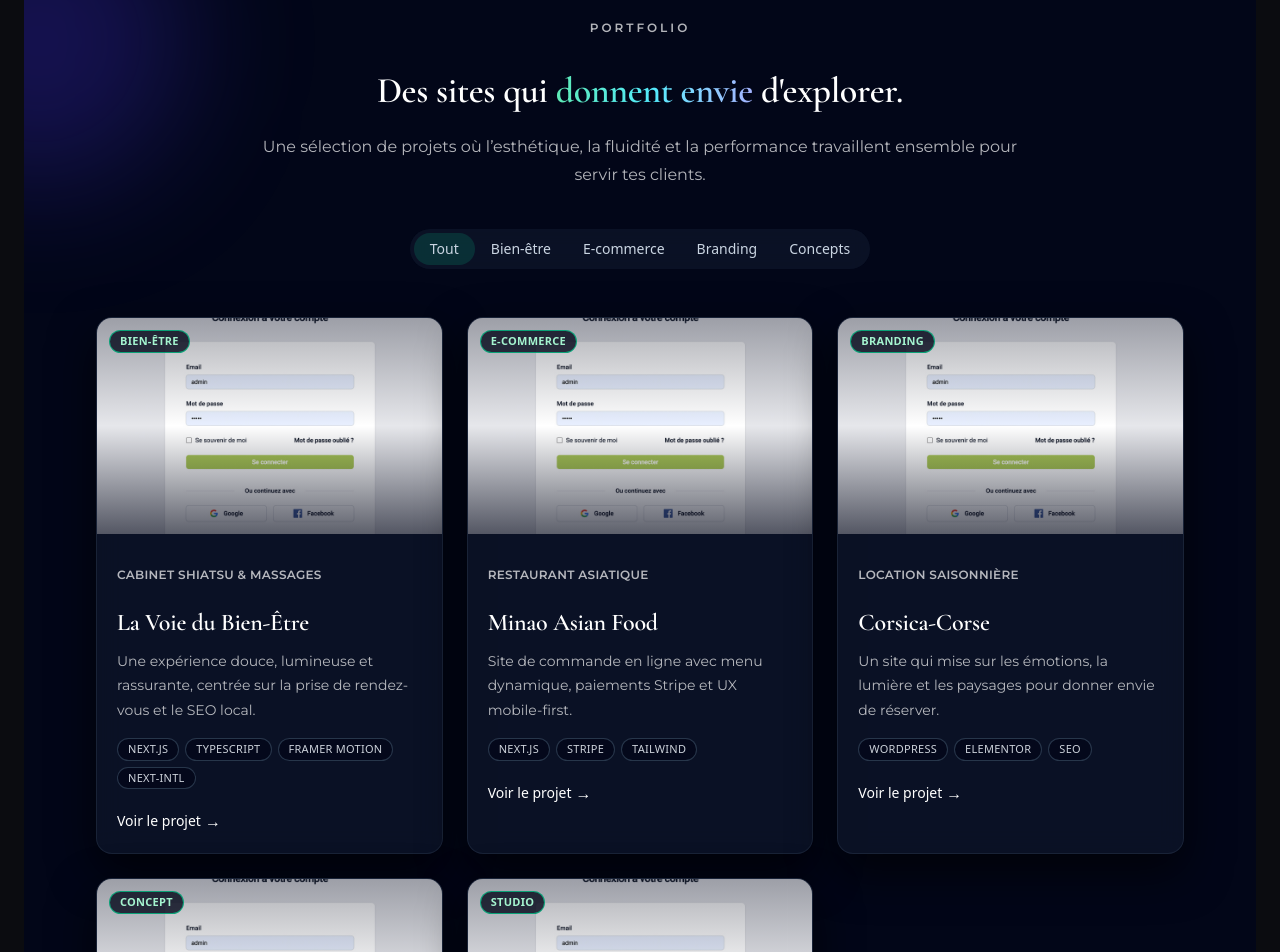
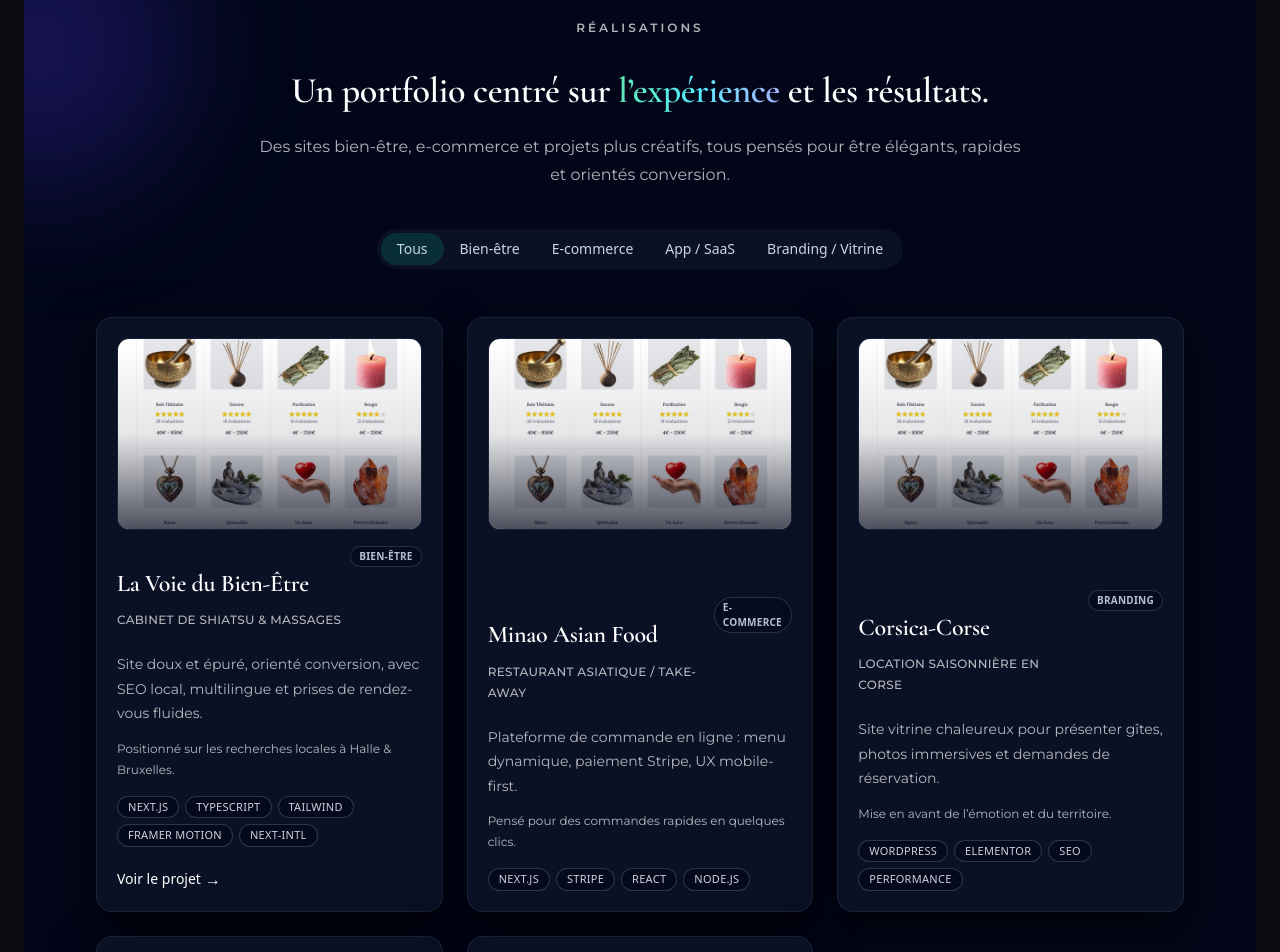
Before and after one commit to StephaneGamot/stephanegamot, a Next.js app: page /portfolio in a window 1280 px wide. Shown: the part 220-1172 px from the top of the page. Built offline with nearby package versions, Linux system fonts and the light colour scheme.

Commit message:
Update PortfolioSection.tsx

```diff
--- a/components/Portfolio/PortfolioSection.tsx
+++ b/components/Portfolio/PortfolioSection.tsx
@@ -1,10 +1,10 @@
 "use client";
 
 import { useState } from "react";
-import { motion, AnimatePresence, type Variants } from "framer-motion";
+import { motion, AnimatePresence } from "framer-motion";
 import Image from "next/image";
 
-type CategoryId = "all" | "wellness" | "ecommerce" | "branding" | "concept";
+type CategoryId = "all" | "wellness" | "ecommerce" | "saas" | "branding";
 
 type Project = {
   id: number;
@@ -13,170 +13,154 @@ type Project = {
   description: string;
   category: CategoryId;
   techs: string[];
-  image: string;
+  link?: string;
+  highlight?: string;
+  imageSrc: string;
   imageAlt: string;
-  link?: string;
-  badge?: string;
 };
 
 const categories: { id: CategoryId; label: string }[] = [
-  { id: "all", label: "Tout" },
+  { id: "all", label: "Tous" },
   { id: "wellness", label: "Bien-être" },
   { id: "ecommerce", label: "E-commerce" },
-  { id: "branding", label: "Branding" },
-  { id: "concept", label: "Concepts" },
+  { id: "saas", label: "App / SaaS" },
+  { id: "branding", label: "Branding / Vitrine" },
 ];
 
 const projects: Project[] = [
   {
     id: 1,
     title: "La Voie du Bien-Être",
-    client: "Cabinet shiatsu & massages",
+    client: "Cabinet de shiatsu & massages",
     description:
-      "Une expérience douce, lumineuse et rassurante, centrée sur la prise de rendez-vous et le SEO local.",
+      "Site doux et épuré, orienté conversion, avec SEO local, multilingue et prises de rendez-vous fluides.",
     category: "wellness",
-    techs: ["Next.js", "TypeScript", "Framer Motion", "next-intl"],
-    image: "/Images/carrousel/traiteur43.jpg",
+    techs: ["Next.js", "TypeScript", "Tailwind", "Framer Motion", "next-intl"],
+    link: "https://lavoiedubienetre.be",
+    highlight: "Positionné sur les recherches locales à Halle & Bruxelles.",
+    imageSrc: "/Images/carrousel/boutique-lg.webp",
     imageAlt: "Capture du site La Voie du Bien-Être",
-    link: "https://lavoiedubienetre.be",
-    badge: "Bien-être",
   },
   {
     id: 2,
     title: "Minao Asian Food",
-    client: "Restaurant asiatique",
+    client: "Restaurant asiatique / take-away",
     description:
-      "Site de commande en ligne avec menu dynamique, paiements Stripe et UX mobile-first.",
+      "Plateforme de commande en ligne : menu dynamique, paiement Stripe, UX mobile-first.",
     category: "ecommerce",
-    techs: ["Next.js", "Stripe", "Tailwind"],
- image: "/Images/carrousel/traiteur43.jpg",
+    techs: ["Next.js", "Stripe", "React", "Node.js"],
+    // pas de link -> pas de bouton
+    highlight: "Pensé pour des commandes rapides en quelques clics.",
+    imageSrc: "/Images/carrousel/boutique-lg.webp",
     imageAlt: "Capture du site Minao Asian Food",
-    link: "#",
-    badge: "E-commerce",
   },
   {
     id: 3,
     title: "Corsica-Corse",
-    client: "Location saisonnière",
+    client: "Location saisonnière en Corse",
     description:
-      "Un site qui mise sur les émotions, la lumière et les paysages pour donner envie de réserver.",
+      "Site vitrine chaleureux pour présenter gîtes, photos immersives et demandes de réservation.",
     category: "branding",
-    techs: ["WordPress", "Elementor", "SEO"],
- image: "/Images/carrousel/traiteur43.jpg",
+    techs: ["WordPress", "Elementor", "SEO", "Performance"],
+    highlight: "Mise en avant de l’émotion et du territoire.",
+    imageSrc: "/Images/carrousel/boutique-lg.webp",
     imageAlt: "Capture du site Corsica-Corse",
-    link: "#",
-    badge: "Branding",
   },
   {
     id: 4,
     title: "Synastria / AstraLovers",
-    client: "Concept app compatibilité",
+    client: "Concept d’app de compatibilité amoureuse",
     description:
-      "Interface ludique et cosmique pour explorer affinités et premières phrases basées sur les signes.",
-    category: "concept",
-    techs: ["Next.js", "Design System"],
- image: "/Images/carrousel/traiteur43.jpg",
-    imageAlt: "Mockup d'une application d'astrologie",
-    link: "#",
-    badge: "Concept",
+      "Prototype d’application basée sur l’astrologie, onboarding ludique et scénarios d’affinités.",
+    category: "saas",
+    techs: ["Next.js", "TypeScript", "Design System", "API"],
+    highlight: "Expérience utilisateur centrée sur le jeu et la curiosité.",
+    imageSrc: "/Images/carrousel/boutique-lg.webp",
+    imageAlt: "Mockup de l’application Synastria / AstraLovers",
   },
   {
     id: 5,
-    title: "White Wolf Studio",
+    title: "White Wolf Web – Studio",
     client: "Studio web haut de gamme",
     description:
-      "Identité premium, sobre, centrée sur la valeur, la confiance et la performance technique.",
+      "Identité visuelle premium, storytelling clair et mise en valeur du portfolio et des services.",
     category: "branding",
-    techs: ["Next.js", "Framer Motion", "Tailwind"],
- image: "/Images/carrousel/traiteur43.jpg",
-    imageAlt: "Capture d'un site de studio web haut de gamme",
-    link: "#",
-    badge: "Studio",
+    techs: ["Next.js", "Framer Motion", "Tailwind", "SEO"],
+    highlight:
+      "Pensé pour rassurer les clients exigeants dès la première impression.",
+    imageSrc: "/Images/carrousel/boutique-lg.webp",
+    imageAlt: "Capture du site White Wolf Web Studio",
   },
 ];
 
-// Variants (sans prise de tête avec TS)
-const sectionVariants: Variants = {
-  hidden: { opacity: 0, y: 50 },
-  visible: {
-    opacity: 1,
-    y: 0,
-    transition: { duration: 0.7, ease: "easeOut" },
-  },
-};
+function labelFromCategory(category: CategoryId): string {
+  switch (category) {
+    case "wellness":
+      return "Bien-être";
+    case "ecommerce":
+      return "E-commerce";
+    case "saas":
+      return "App / SaaS";
+    case "branding":
+      return "Branding";
+    default:
+      return "Projet";
+  }
+}
 
-const gridVariants: Variants = {
-  hidden: {},
-  visible: {
-    transition: { staggerChildren: 0.12 },
-  },
-};
-
-const cardVariants: Variants = {
-  hidden: { opacity: 0, y: 30, scale: 0.96 },
-  visible: {
-    opacity: 1,
-    y: 0,
-    scale: 1,
-    transition: { duration: 0.45, ease: "easeOut" },
-  },
-};
-
-export default function PortfolioGallery() {
+export default function PortfolioShowcase() {
   const [activeCategory, setActiveCategory] = useState<CategoryId>("all");
 
-  const filtered =
+  const filteredProjects =
     activeCategory === "all"
       ? projects
       : projects.filter((p) => p.category === activeCategory);
 
   return (
     <section className="relative overflow-hidden bg-slate-950 py-16 sm:py-20 lg:py-24">
-      {/* Glow de fond animé */}
+      {/* Fond animé subtil */}
       <div className="pointer-events-none absolute inset-0">
         <motion.div
           className="absolute -left-32 top-0 h-72 w-72 rounded-full bg-indigo-600/25 blur-3xl"
-          animate={{ y: [0, -14, 0] }}
-          transition={{ duration: 12, repeat: Infinity, ease: "easeInOut" }}
+          animate={{ y: [0, -10, 0] }}
+          transition={{ duration: 10, repeat: Infinity, ease: "easeInOut" }}
         />
         <motion.div
           className="absolute -right-40 bottom-0 h-80 w-80 rounded-full bg-emerald-400/20 blur-3xl"
-          animate={{ y: [0, 18, 0] }}
-          transition={{ duration: 16, repeat: Infinity, ease: "easeInOut" }}
+          animate={{ y: [0, 12, 0] }}
+          transition={{ duration: 12, repeat: Infinity, ease: "easeInOut" }}
         />
       </div>
 
       <div className="relative mx-auto max-w-6xl px-4 sm:px-6 lg:px-8">
         {/* Header */}
         <motion.div
-          variants={sectionVariants}
-          initial="hidden"
-          whileInView="visible"
-          viewport={{ once: true, amount: 0.35 }}
+          initial={{ opacity: 0, y: 40 }}
+          animate={{ opacity: 1, y: 0 }}
+          transition={{ duration: 0.7, ease: "easeOut" }}
           className="mx-auto max-w-3xl text-center"
         >
           <p className="text-xs font-semibold uppercase tracking-[0.25em] text-emerald-300/80">
-            Portfolio
+            Réalisations
           </p>
           <h2 className="mt-3 text-3xl font-semibold tracking-tight text-white sm:text-4xl">
-            Des sites qui{" "}
+            Un portfolio centré sur{" "}
             <span className="bg-gradient-to-r from-emerald-300 via-cyan-300 to-indigo-300 bg-clip-text text-transparent">
-              donnent envie
+              l’expérience
             </span>{" "}
-            d&apos;explorer.
+            et les résultats.
           </h2>
           <p className="mt-4 text-sm sm:text-base text-slate-300/85">
-            Une sélection de projets où l’esthétique, la fluidité et la
-            performance travaillent ensemble pour servir tes clients.
+            Des sites bien-être, e-commerce et projets plus créatifs, tous
+            pensés pour être élégants, rapides et orientés conversion.
           </p>
         </motion.div>
 
         {/* Filtres */}
         <motion.div
-          className="mt-10 flex justify-center"
+          className="mt-10 flex flex-wrap justify-center gap-2 sm:gap-3"
           initial={{ opacity: 0, y: 20 }}
-          whileInView={{ opacity: 1, y: 0 }}
-          viewport={{ once: true, amount: 0.3 }}
+          animate={{ opacity: 1, y: 0 }}
           transition={{ duration: 0.5, ease: "easeOut" }}
         >
           <motion.div
@@ -194,7 +178,7 @@ export default function PortfolioGallery() {
                 >
                   {isActive && (
                     <motion.span
-                      layoutId="portfolio-pill"
+                      layoutId="active-pill"
                       className="absolute inset-0 rounded-full bg-emerald-400/15"
                       transition={{
                         type: "spring",
@@ -210,86 +194,69 @@ export default function PortfolioGallery() {
           </motion.div>
         </motion.div>
 
-        {/* Grid de projets avec images */}
-        <motion.div
-          variants={gridVariants}
-          initial="hidden"
-          whileInView="visible"
-          viewport={{ once: true, amount: 0.2 }}
-          className="mt-10 grid gap-6 sm:mt-12 sm:grid-cols-2 lg:grid-cols-3"
-        >
-          <AnimatePresence mode="popLayout">
-            {filtered.map((project) => (
+        {/* Grid des projets */}
+        <div className="mt-10 grid gap-6 sm:mt-12 sm:grid-cols-2 lg:grid-cols-3">
+          <AnimatePresence mode="wait">
+            {filteredProjects.map((project) => (
               <motion.article
                 key={project.id}
-                variants={cardVariants}
-                layout
-                exit={{ opacity: 0, scale: 0.94, y: 10 }}
-                className="group flex flex-col overflow-hidden rounded-2xl border border-slate-800/80 bg-slate-900/70 shadow-[0_18px_45px_rgba(0,0,0,0.65)] backdrop-blur-md"
-              >
-                {/* Image + overlay animé */}
-                <div className="relative overflow-hidden">
-                  <motion.div
+                initial={{ opacity: 0, y: 30, scale: 0.96 }}
+                animate={{ opacity: 1, y: 0, scale: 1 }}
+                exit={{ opacity: 0, y: -20, scale: 0.96 }}
+                transition={{ duration: 0.3, ease: "easeOut" }}
                 whileHover={{
-                      scale: 1.04,
+                  y: -6,
                   rotateX: 2,
                   rotateY: -2,
+                  transition: { duration: 0.25, ease: "easeOut" },
                 }}
-                    transition={{ duration: 0.35, ease: "easeOut" }}
-                    className="relative aspect-[16/10]"
+                className="group flex flex-col justify-between rounded-2xl border border-slate-800/80 bg-slate-900/70 p-5 shadow-[0_18px_45px_rgba(0,0,0,0.65)] backdrop-blur-md transition-colors duration-300 hover:border-emerald-400/60 hover:bg-slate-900/95"
               >
+                {/* Image */}
+                <div className="mb-4 overflow-hidden rounded-xl border border-slate-800/80 bg-slate-950/60">
+                  <div className="relative aspect-[16/10]">
                     <Image
-                      src={project.image}
+                      src={project.imageSrc}
                       alt={project.imageAlt}
                       fill
-                      className="object-cover"
-                      sizes="(min-width: 1024px) 33vw, (min-width: 640px) 50vw, 100vw"
+                      className="object-cover transition-transform duration-500 group-hover:scale-[1.04]"
+                      sizes="(min-width:1024px) 33vw, (min-width:640px) 50vw, 100vw"
                     />
-                  </motion.div>
+                    <div className="pointer-events-none absolute inset-0 bg-gradient-to-t from-slate-950/70 via-slate-950/10 to-transparent" />
+                  </div>
+                </div>
 
-                  {/* Gradient overlay */}
-                  <div className="pointer-events-none absolute inset-0 bg-gradient-to-t from-slate-950/80 via-slate-950/0 to-slate-950/40 opacity-80" />
-
-                  {/* Badge en haut à gauche */}
-                  {project.badge && (
-                    <div className="absolute left-3 top-3 rounded-full border border-emerald-400/70 bg-slate-950/80 px-2.5 py-0.5 text-[11px] font-semibold uppercase tracking-wide text-emerald-200">
-                      {project.badge}
-                    </div>
-                  )}
-
-                  {/* Overlay texte au hover */}
-                  <motion.div
-                    initial={{ opacity: 0, y: 20 }}
-                    whileHover={{ opacity: 1, y: 0 }}
-                    transition={{ duration: 0.25, ease: "easeOut" }}
-                    className="pointer-events-none absolute inset-x-0 bottom-0 p-4"
-                  >
-                    <p className="text-[11px] font-medium uppercase tracking-wide text-emerald-200">
+                {/* Texte */}
+                <div>
+                  <div className="flex items-start justify-between gap-2">
+                    <div>
+                      <h3 className="text-base font-semibold text-white sm:text-lg">
+                        {project.title}
+                      </h3>
+                      <p className="mt-1 text-xs font-medium uppercase tracking-wide text-emerald-300/80">
                         {project.client}
                       </p>
-                    <p className="mt-1 text-sm text-slate-100">
-                      {project.title}
-                    </p>
-                  </motion.div>
+                    </div>
+                    <span className="rounded-full border border-slate-700/70 bg-slate-950/50 px-2 py-0.5 text-[10px] font-semibold uppercase tracking-wide text-slate-300/90">
+                      {labelFromCategory(project.category)}
+                    </span>
                   </div>
 
-                {/* Texte de la carte */}
-                <div className="flex flex-1 flex-col p-5">
-                  <div>
-                    <p className="text-xs font-semibold uppercase tracking-wide text-emerald-300/80">
-                      {project.client}
-                    </p>
-                    <h3 className="mt-1 text-base font-semibold text-white sm:text-lg">
-                      {project.title}
-                    </h3>
                   <p className="mt-3 text-sm text-slate-300/90">
                     {project.description}
                   </p>
+
+                  {project.highlight && (
+                    <p className="mt-3 text-xs text-emerald-200/90">
+                      {project.highlight}
+                    </p>
+                  )}
+
                   <div className="mt-4 flex flex-wrap gap-1.5">
                     {project.techs.map((tech) => (
                       <span
                         key={tech}
-                          className="rounded-full border border-slate-700/80 bg-slate-950/70 px-2.5 py-0.5 text-[11px] uppercase tracking-wide text-slate-200/90"
+                        className="rounded-full border border-slate-700/80 bg-slate-950/60 px-2.5 py-0.5 text-[11px] uppercase tracking-wide text-slate-200/90"
                       >
                         {tech}
                       </span>
@@ -297,6 +264,7 @@ export default function PortfolioGallery() {
                   </div>
                 </div>
 
+                {/* Bouton en option */}
                 {project.link && (
                   <a
                     href={project.link}
@@ -310,11 +278,10 @@ export default function PortfolioGallery() {
                     </span>
                   </a>
                 )}
-                </div>
               </motion.article>
             ))}
           </AnimatePresence>
-        </motion.div>
+        </div>
       </div>
     </section>
   );
```
Lines whose indentation alone changed are shown as unchanged.
